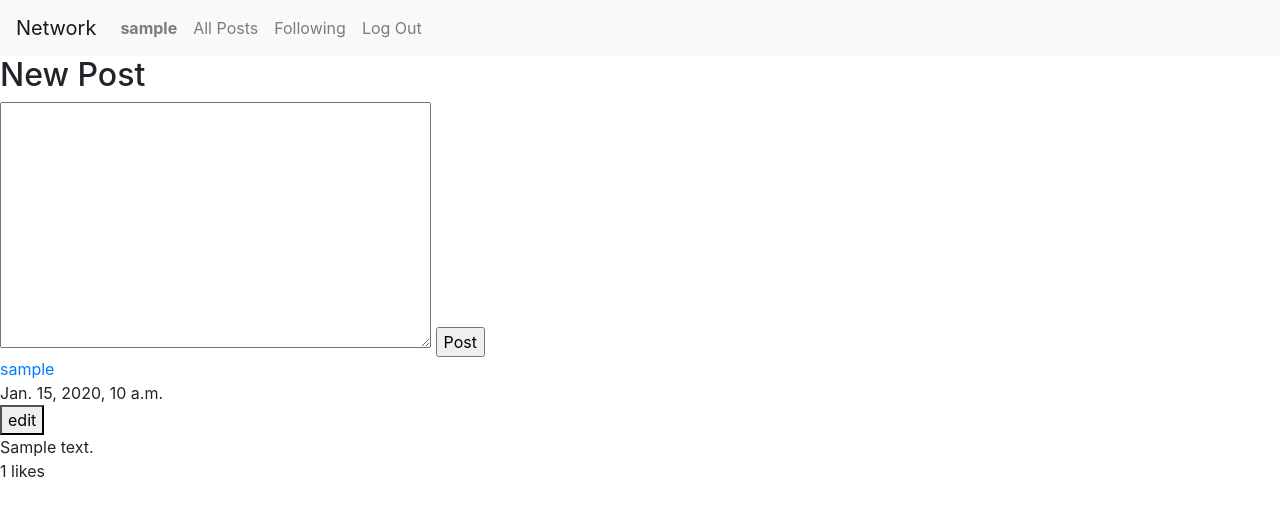
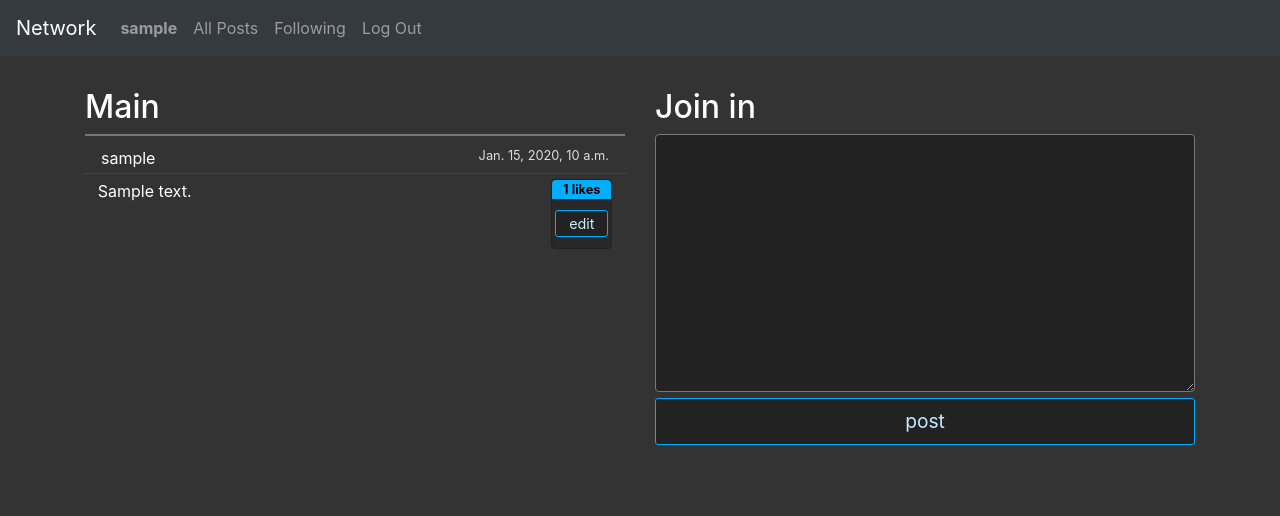
Before and after one commit to Alex-Symonds/web50-network, a Django app: page / in a window 1280 px wide. Shown: the top 516 px of the page. Run offline with Django 3.2, Linux system fonts and the light colour scheme; a user stored in the database is signed in; tables that the repository leaves empty hold one stand-in row (values such as "Sample post"); some libraries are stand-ins or nearby versions.

Commit message:
Dark mode index for posts and main post box

```diff
--- a/network/static/network/scripts.js
+++ b/network/static/network/scripts.js
@@ -115,15 +115,15 @@ function update_like_button(btn, is_liked){
     btn.dataset.status = is_liked;
 
     // Prepare cosmetic settings
-    var new_innerHTML = '';
     if (is_liked){
-        new_innerHTML = 'liked';
+        btn.classList.remove('unliked');
+        btn.classList.add('liked');
     } else {
-        new_innerHTML = '_____';
+        btn.classList.remove('liked');
+        btn.classList.add('unliked');
     }
-    btn.innerHTML = new_innerHTML;
+    btn.blur();
 }
-
 
 
 
@@ -142,6 +142,7 @@ function get_edit_btn_id(post_id){
 
 function post_edit_mode(post_id){
     // Replace the post text with a textarea and a save button.
+
     // Grab the div for the contents
     cont_div = document.querySelector(get_edit_div_id(post_id));
 
@@ -211,7 +212,7 @@ function post_read_mode(post_id, editted_content){
 
     // Unhide the edit button
     btn = document.querySelector(get_edit_btn_id(post_id));
-    btn.style.display = 'block';
+    btn.style.display = 'inline';
 }
 
 
--- a/network/static/network/styles.css
+++ b/network/static/network/styles.css
@@ -1,3 +1,131 @@
 .edit_id{
     display:none;
 }
+
+body{
+    background: #333;
+    color: white;
+}
+
+.body{
+    margin-top: 2rem;
+}
+
+textarea{
+    background: #222;
+    padding: 0.5rem;
+    color: white;
+    border: 1px solid #777;
+    border-radius: 4px;
+    width: 100%;
+}
+
+
+.all-posts{
+    border: 1px solid #777;
+    border-left: none;
+    border-right: none;
+    border-top: none;
+}
+
+.post{
+    border-top: 2px solid #777;
+    padding: 0.4rem 0.8rem;
+    margin-top: 0.2rem;
+}
+
+.pheader{
+    padding: 0.2rem;
+    border-bottom: 1px solid #444;
+}
+.pbody{
+    margin-top: 0.3rem;
+}
+
+.pcont-time{
+    text-align: right;
+    min-width: 7rem;
+    font-size: 0.8rem;
+    color: #ddd;
+}
+
+.pcont-user a{
+    color: white;
+}
+.pcont-user a:hover{
+    color:rgb(0, 174, 255);
+}
+
+.pcont-edit{
+    padding: 0.3rem;
+}
+.pcont-edit button, .like_btn_replacement button, .my-btn{
+    padding: 0.1rem;
+    border: 1px solid rgb(0, 174, 255);
+    border-radius: 3px;
+    background: #222;
+    color: rgb(198, 237, 255);
+    font-size: 0.9rem;
+}
+.pcont-edit button:hover, .like_btn_replacement button:hover, .my-btn:hover{
+    background: #282828;
+    box-shadow: 0 0 4px 0 rgba(220, 244, 255, 0.623);
+}
+.pcont-edit button{
+    margin-top: 0.8rem;
+    width: 15%;
+}
+.like_btn_replacement button{
+    width: 90%;
+    margin-top: 0.4rem;
+}
+#new-post-btn{
+    width: 100%;
+    padding: 0.5rem;
+    font-size: 1.2rem;
+}
+
+
+.pcont-likes{
+    width: 100%;
+    text-align: center;
+    border: 1px solid #222;
+    border-radius: 4px;
+    background: #282828;
+}
+.pcont-likecount{
+    width: 100%;
+    text-align: center;
+    background: rgb(0, 174, 255);
+    color: black;
+    font-size: 0.8rem;
+    font-weight: bold;
+    margin-bottom: 0;
+    border-top-left-radius: 4px;
+    border-top-right-radius: 4px;
+}
+
+.like_btn, .like_btn_replacement {
+    width: 100%;
+    height: 2rem;
+    margin-top: 0.3rem;
+}
+.like_btn_replacement{
+    height: 2.75rem;
+}
+.like_btn{
+    background: none;
+    -webkit-background-size: contain;
+    -moz-background-size: contain;
+    -o-background-size: contain;
+    background-size: contain;
+    background-position: center;
+    border: none;
+    background-repeat: no-repeat;
+}
+.unliked{
+    background-image: url(thumb_rounded_empty.svg);
+}
+.liked{
+    background-image: url(thumb_rounded_full.svg);
+}
--- a/network/templates/network/index.html
+++ b/network/templates/network/index.html
@@ -1,42 +1,61 @@
 {% extends "network/layout.html" %}
 
 {% block body %}
-
+    <div class="container">
     {% if form %}
+        <div class="row justify-content-center">
+            <div class="col-6 order-2">
                 <div id="add-post">
-        <h2>New Post</h2>
+                    <h2>Join in</h2>
                     <form action="{% url 'posts' %}" method="POST">
                         {% csrf_token %}
                         {{ form }}
-            <input value="Post" type="submit">
+                        <input value="post" type="submit" class="my-btn" id="new-post-btn">
                     </form>
                 </div>
+            </div>
+
     {% endif %}
 
+            <div class="col-6 order-1">
+                <h2>Main</h2>
                 <div id="all-posts">
+
     {% for post in page %}
                     <div class="post">
+                        <div class="row pheader">
+                            <div class="col">
                                 <div class="pcont-user">
                                     <a href="{% url 'profile' post.poster.id %}">{{  post.poster.username }}</a>
                                 </div>
+                            </div>
+                            <div class="col-4">
                                 <div class="pcont-time">
                                     {{  post.created_on }}
                                 </div>
-
-            {% if user.is_authenticated and user.username == post.poster.username %}
-                <div class="pcont-edit">
+                            </div>
+                        </div>
+                        <div class="row pbody">
+                            <div class="col">
+                                <div class="pcont-content" id="post_content_{{ post.id }}">
+                                    {{ post.content }}
+                                </div>
+                            </div>
+                            <div class="col-2">
+                                <div class="pcont-likes">
+                                    <p class="pcont-likecount">
+                                        <span class="likes_count" id="num_likes_{{ post.id }}">{{ post.count_likes }}</span> likes
+                                    </p>
+        {% if user.is_authenticated and user.username != post.poster.username %}
+                                    <button class="like_btn unliked" data-id="{{ post.id }}" data-status="?" data-viewname="likes"></button>
+        {% elif user.is_authenticated and user.username == post.poster.username %}
+                                    <div class="like_btn_replacement">
                                         <button class="edit_btn" data-id="{{ post.id }}" id="edit_btn_{{ post.id }}">edit</button>
                                     </div>
         {% endif %}
-
-                <div class="pcont-content" id="post_content_{{ post.id }}">
-                    {{ post.content }}
                                 </div>
-
-                <div class="pcont-likes">
-                    {% if user.is_authenticated and user.username != post.poster.username %}<button class="like_btn" data-id="{{ post.id }}" data-status="?" data-viewname="likes">+/-</button>{% endif %} <span class="likes_count" id="num_likes_{{ post.id }}">{{ post.count_likes }}</span> likes
                             </div>
-
+                        </div>
                     </div>
     {% empty %}
                     <p> No posts. Yours can be the first! :)</p>
@@ -92,6 +111,7 @@
                     </ul>
                 </nav>
     {% endif %}
-
-
+            </div>
+        </div>
+    </div>
 {% endblock %}
--- a/network/templates/network/layout.html
+++ b/network/templates/network/layout.html
@@ -12,7 +12,7 @@
     </head>
     <body>
 
-        <nav class="navbar navbar-expand-lg navbar-light bg-light">
+        <nav class="navbar navbar-expand-lg navbar-dark bg-dark">
             <a class="navbar-brand" href="{% url 'index' %}">Network</a>
 
             <div>
--- a/network/templates/network/profile.html
+++ b/network/templates/network/profile.html
@@ -6,7 +6,7 @@
 {% endblock %}
 
 {% block body %}
-    <h2>{{ profile_user.username }}</h2>
+    <h2>{{ profile_user.username }}'s Profile</h2>
 
     Following: {{ following_count }}
     Followers: <span id="num-followers">{{ followers_count }}</span>
```
Also changed, not shown: network/templates/network/following.html (+19 -5 lines). Lines whose indentation alone changed are shown as unchanged.
